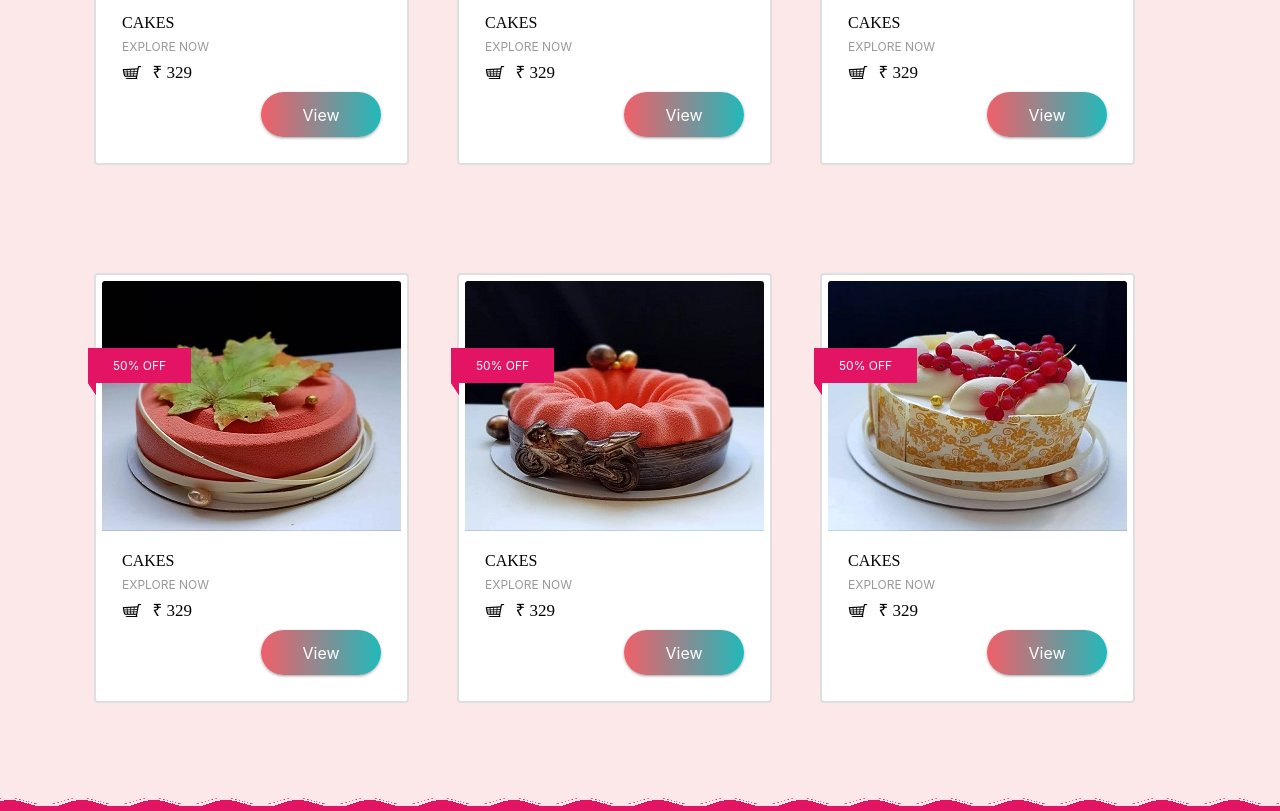
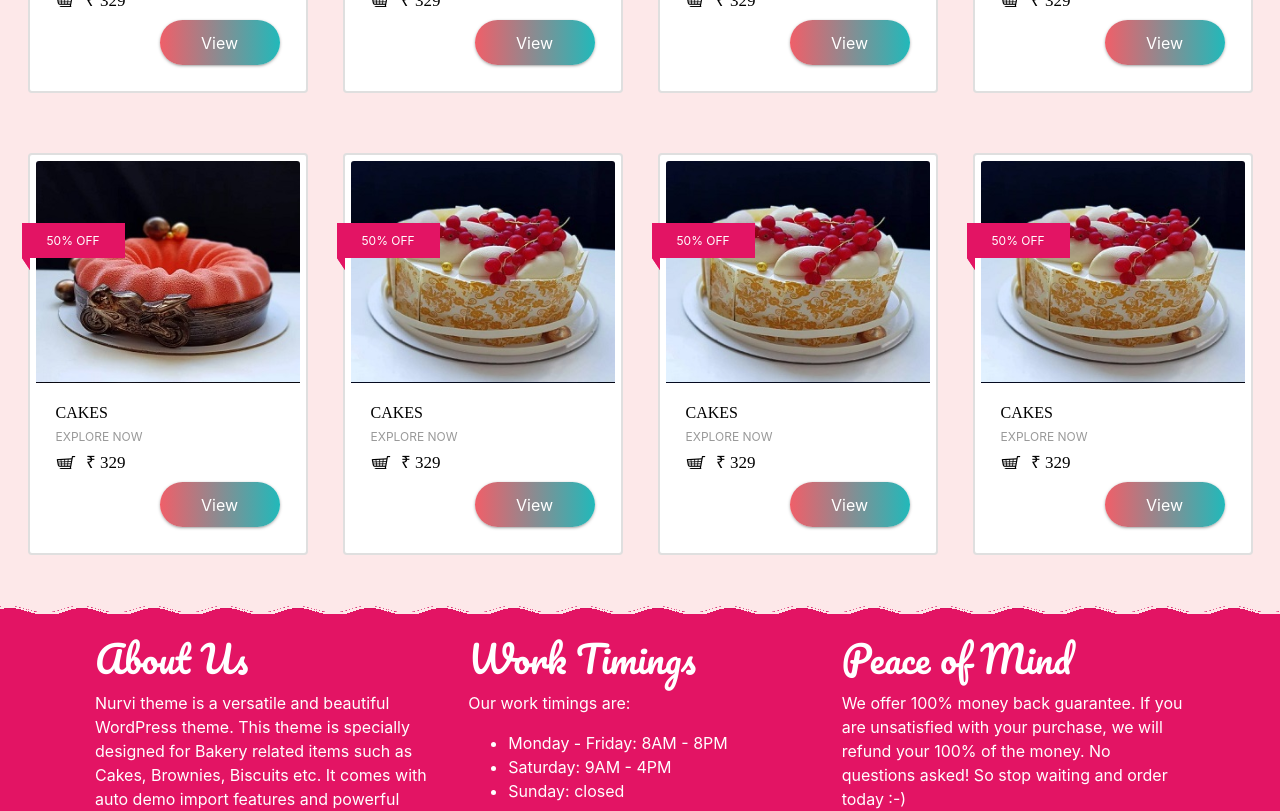
Before and after one commit to manishmate/nurvi, a React (Create React App) app: page /cakes in a window 1280 px wide. Shown: the part 620-1431 px from the top of the page. Built offline with nearby package versions, Linux system fonts and the light colour scheme.

Commit message:
design changes

```diff
--- a/src/App.scss
+++ b/src/App.scss
@@ -61,7 +61,7 @@ body {
 
 .card {
   padding: 6px;;
-  width: 315px;
+  width: 280px;
   display: block;
   margin: 30px auto;
   transition: .25s;
@@ -72,15 +72,15 @@ body {
 .card:hover {
   box-shadow: 0 2px 2px 0 $primaryColor, 0 2px 2px 0 rgba(0, 0, 0, 0.12);
   cursor: pointer;
-  width: 325px;
+  width: 285px;
 }
 
 .card-header {
-  height: 250px;
+  height: 222px;
   width: 100%;
   padding: 15px;
   width:100%;
-  background-size:cover;
+  background-size:contain;
   color:#fff;
 }
 
--- a/src/assests/css/HeaderAndFooter.scss
+++ b/src/assests/css/HeaderAndFooter.scss
@@ -51,7 +51,7 @@ font-size: 14px;
 
   .menu-left {
 
-    font-family: $secondaryfontStyle;
+    font-family:$mainFontstyle;
     .menu-option {
         cursor:pointer;
         margin-right: 15px;
--- a/src/components/CakeComponent/CakeComponent.js
+++ b/src/components/CakeComponent/CakeComponent.js
@@ -28,7 +28,7 @@ const CakeComponent = observer(
         <React.Fragment>
 
             <section>
-              <Container>
+              <Container fluid={true}>
                 <div className="section-title ">
                   <h2 className="title">Cakes</h2>
                   <div cassName="chef_hat_img">
@@ -42,7 +42,7 @@ const CakeComponent = observer(
                       {
                         this.cakeComponentStore.items.map((value,index)=>{
                           return (
-                            <div  className="each-item m-4">
+                            <div  className="each-item col-12 col-sm-3">
 
                               <Link to={"/productDetail/"+value.type+"/"+value.productId}>
                                 <CardComponent data = {value} imgUrl={value.imgUrl} needButton = {true} />
--- a/src/components/CakeComponent/CakeComponentStore.js
+++ b/src/components/CakeComponent/CakeComponentStore.js
@@ -38,6 +38,16 @@ class CakeComponentStore {
            "title":"Pastry",
            "type" : "cake",
            "productId":6
+        },
+        {  "imgUrl":imageUrls.catogary_2.default,
+           "title":"Pastry",
+           "type" : "cake",
+           "productId":7
+        },
+        {  "imgUrl":imageUrls.catogary_2.default,
+           "title":"Pastry",
+           "type" : "cake",
+           "productId":8
         }
       ]
 
--- a/src/layouts/HomePageLayout.js
+++ b/src/layouts/HomePageLayout.js
@@ -74,7 +74,7 @@ const HomePageLayout = observer(
              </Container>
           </section>
           <section>
-              <Container >
+              <Container fluid={true} >
                 <Container>
                 <div className="section-title">
                   <h2 className="title">Best Selling Cakes</h2>
@@ -87,7 +87,7 @@ const HomePageLayout = observer(
                   settings={{
                     dots: true,
                     infinite: false,
-                    slidesToShow: 3,
+                    slidesToShow: 4,
                     slidesToScroll: 1,
                     autoplay: false,
                     speed: 1000,
```
